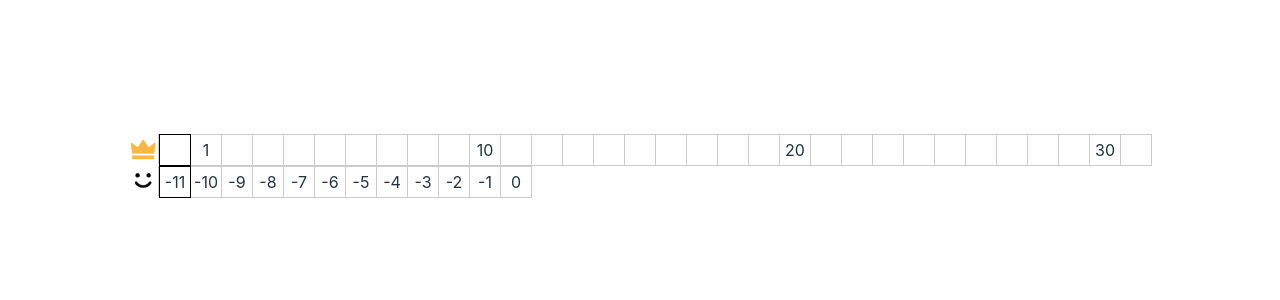
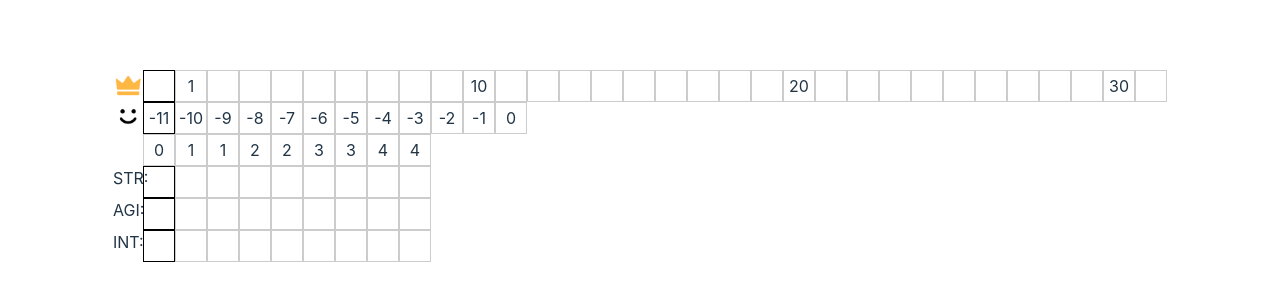
Before and after one commit to rkvtsn/rolling-knights-frontend, a React (Vite) app: page / in a window 1280 px wide. Shown: the part 234-534 px from the top of the page. Built offline with nearby package versions, Linux system fonts and the light colour scheme.

Commit message:
added more draft components for concept

```diff
--- a/src/App.tsx
+++ b/src/App.tsx
@@ -3,6 +3,7 @@ import "./App.css";
 import StatGlory from "./components/StatGlory";
 import StatHappy from "./components/StatHappy";
 import { DEFAULT_STATS } from "./constants/defaultStats";
+import Skills from "./components/Skills";
 
 function App() {
   const [stats, setStats] = useState(DEFAULT_STATS);
@@ -11,6 +12,7 @@ function App() {
     <>
       <StatGlory value={stats.glory} />
       <StatHappy value={stats.happy} />
+      <Skills str={stats.str} agi={stats.agi} int={stats.int} />
     </>
   );
 }
--- /dev/null
+++ b/src/components/Skills/constants.ts
@@ -0,0 +1,28 @@
+import { STAT_SKILL_MAX } from "src/constants/stat";
+import { StatTableItem } from "src/types/StatTableItem";
+import { range } from "src/utils/range";
+import { IconType } from "../Icon/IconType";
+
+export const STR_MOD = {
+  3: IconType.MOD_BAG,
+  5: IconType.MOD_BAG,
+};
+
+export const SKILL_STR: StatTableItem[] = range({
+  end: STAT_SKILL_MAX,
+  mapper: (index) => {
+    return {
+      value: index,
+    };
+  },
+});
+
+export const SKILL_TITLE: StatTableItem[] = range({
+  end: STAT_SKILL_MAX,
+  mapper: (index) => {
+    return {
+      value: index,
+      node: Math.ceil(index / 2),
+    };
+  },
+});
--- /dev/null
+++ b/src/components/Skills/index.tsx
@@ -0,0 +1,27 @@
+import StatTable from "../StatTable";
+import { SKILL_STR, SKILL_TITLE } from "./constants";
+
+const Skills = ({ str, agi, int }: SkillsProps) => {
+  return (
+    <>
+      <StatTable data={SKILL_TITLE} value={-1} />
+      <StatTable data={SKILL_STR} value={str}>
+        STR:
+      </StatTable>
+      <StatTable data={SKILL_STR} value={agi}>
+        AGI:
+      </StatTable>
+      <StatTable data={SKILL_STR} value={int}>
+        INT:
+      </StatTable>
+    </>
+  );
+};
+
+export default Skills;
+
+interface SkillsProps {
+  str: number;
+  agi: number;
+  int: number;
+}
--- a/src/components/StatGlory/index.tsx
+++ b/src/components/StatGlory/index.tsx
@@ -2,10 +2,13 @@ import { ValueProps } from "src/types/ValueProp";
 import StatTable from "../StatTable";
 import { STAT_GLORY } from "./constants";
 import { IconType } from "../Icon/IconType";
+import Icon from "../Icon";
 
 const StatGlory = ({ value }: ValueProps<number>) => {
   return (
-    <StatTable data={STAT_GLORY} icon={IconType.STAT_GLORY} value={value} />
+    <StatTable data={STAT_GLORY} value={value}>
+      <Icon icon={IconType.STAT_GLORY} />
+    </StatTable>
   );
 };
 
--- a/src/components/StatHappy/index.tsx
+++ b/src/components/StatHappy/index.tsx
@@ -2,10 +2,13 @@ import { ValueProps } from "src/types/ValueProp";
 import StatTable from "../StatTable";
 import { STAT_HAPPY } from "./constants";
 import { IconType } from "../Icon/IconType";
+import Icon from "../Icon";
 
 const StatHappy = ({ value }: ValueProps<number>) => {
   return (
-    <StatTable data={STAT_HAPPY} value={value} icon={IconType.STAT_HAPPY} />
+    <StatTable data={STAT_HAPPY} value={value}>
+      <Icon icon={IconType.STAT_HAPPY} />
+    </StatTable>
   );
 };
 
--- a/src/components/StatTable/index.tsx
+++ b/src/components/StatTable/index.tsx
@@ -1,15 +1,16 @@
-import Icon from "../Icon";
-import { IconType } from "../Icon/IconType";
 import { ValueProps } from "src/types/ValueProp";
 import { StatTableItem } from "src/types/StatTableItem";
+import { WithChildrenProps } from "src/types/ChildrenProps";
 import "./styles.scss";
 
-const StatTable = ({ icon, data, value }: StatTableProps) => {
+const StatTable = ({
+  data,
+  value,
+  children,
+}: WithChildrenProps<StatTableProps>) => {
   return (
     <div className="stat-table">
-      <div className="stat-table__icon">
-        <Icon icon={icon} />
-      </div>
+      <div className="stat-table__icon">{children}</div>
       {data.map(({ value: val, node }) => (
         <div
           key={val}
@@ -27,6 +28,5 @@ const StatTable = ({ icon, data, value }: StatTableProps) => {
 export default StatTable;
 
 interface StatTableProps extends ValueProps<number> {
-  icon: IconType;
   data: StatTableItem[];
 }
--- a/src/components/StatTable/styles.scss
+++ b/src/components/StatTable/styles.scss
@@ -5,14 +5,12 @@
     &__icon {
         width: 30px;
         height: 30px;
-        border-right: 1px solid #ccc;
     }
 
     &__cell {
         vertical-align: bottom;
         display: flex;
         border: 1px solid #ccc;
-        border-left: none;
         width: 30px;
         height: 30px;
         padding: 0;
--- a/src/constants/stat.ts
+++ b/src/constants/stat.ts
@@ -1,6 +1,6 @@
 export const STAT_GLORY_MAX = 31;
 
-export const STAT_SKILL_MAX = 4;
+export const STAT_SKILL_MAX = 9;
 
 export const STAT_HAPPY_START = -11;
 export const STAT_HAPPY_END = 0;
```
